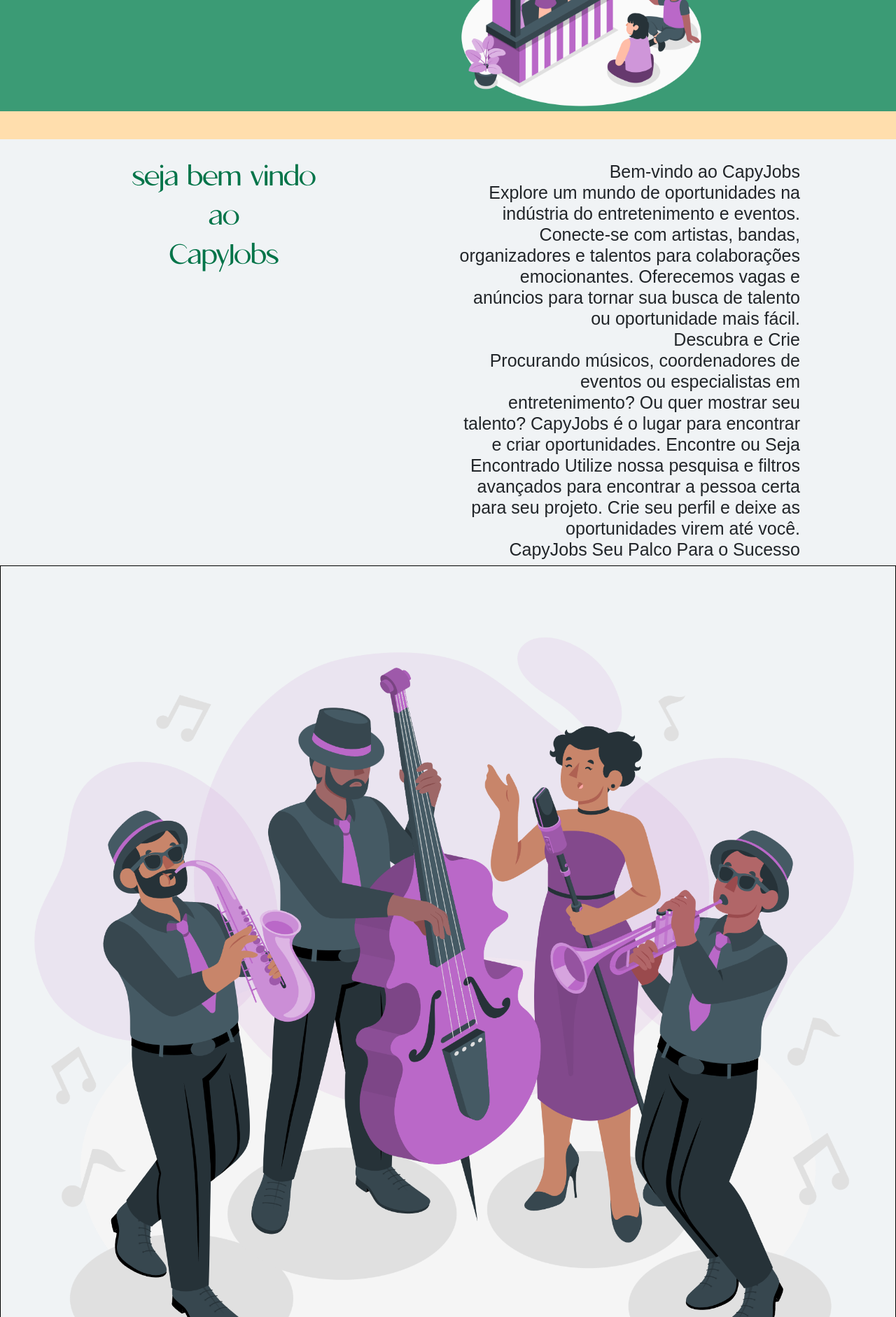
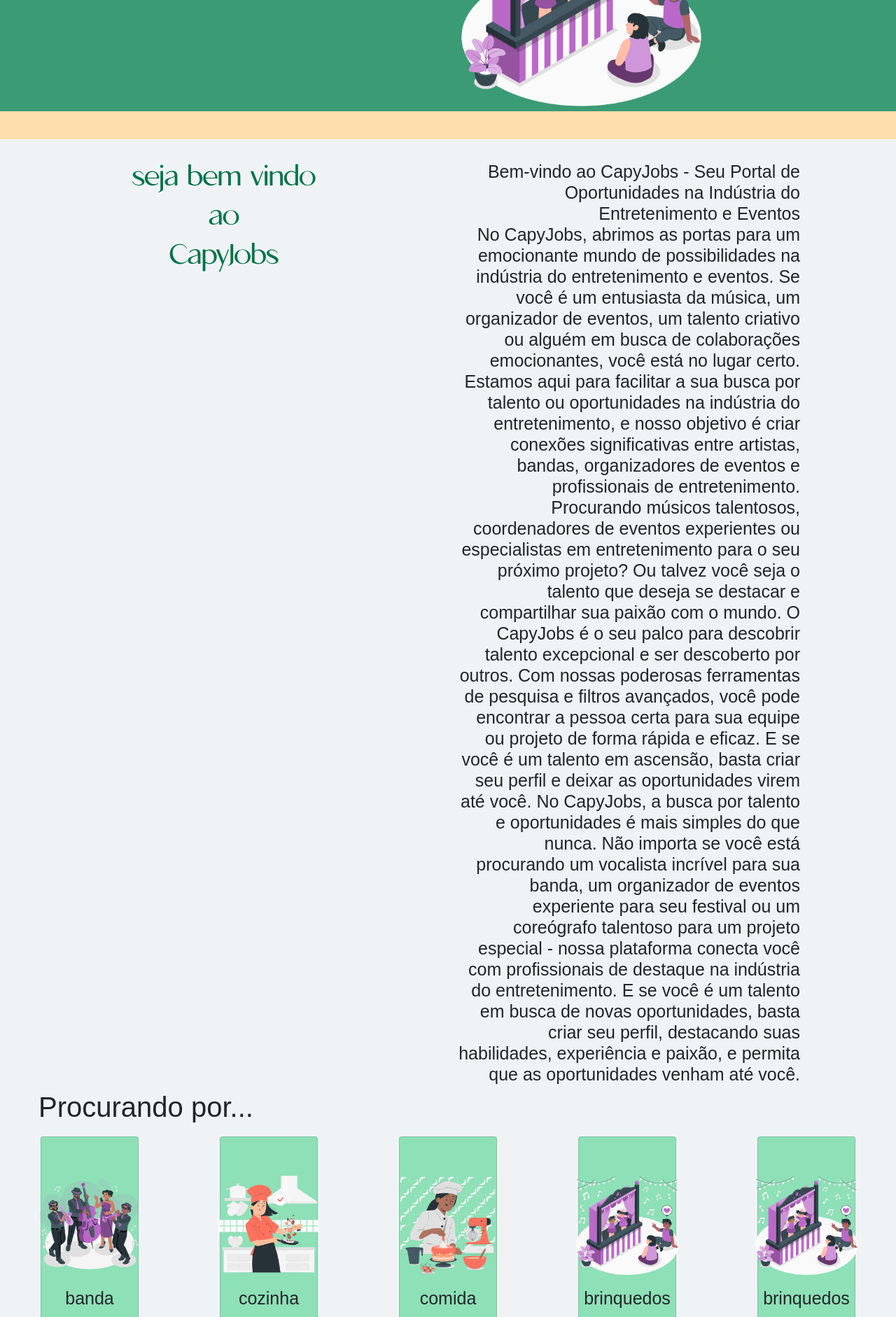
Before and after one commit to Gab0502/CapyJobs, a PHP site: page / in a window 1280 px wide. Shown: the part 278-2160 px from the top of the page at 70% size. Run offline with PHP 8.4, Linux system fonts and the light colour scheme.

Commit message:
index update

```diff
--- a/index.html
+++ b/index.html
@@ -91,43 +91,43 @@
           <div class="col-xl-6">
             <div class="divisao">
               <h1 class="paragrafo1">
-                Bem-vindo ao CapyJobs <br>
-
-                Explore um mundo de oportunidades na indústria do entretenimento e eventos.
-                Conecte-se com artistas, bandas, organizadores e talentos para colaborações emocionantes.
-                Oferecemos vagas e anúncios para tornar sua busca de talento ou oportunidade mais fácil.<br>
-
-                Descubra e Crie <br>
-
-                Procurando músicos, coordenadores de eventos ou especialistas em entretenimento?
-                Ou quer mostrar seu talento?
-                CapyJobs é o lugar para encontrar e criar oportunidades.
-                Encontre ou Seja Encontrado
-                Utilize nossa pesquisa e filtros avançados para encontrar a pessoa certa para seu projeto.
-                Crie seu perfil e deixe as oportunidades virem até você.<br>
-                CapyJobs Seu Palco Para o Sucesso
+                Bem-vindo ao CapyJobs - Seu Portal de Oportunidades na Indústria do Entretenimento e Eventos
+                <br>
+                No CapyJobs, abrimos as portas para um emocionante mundo de possibilidades na indústria do entretenimento e eventos. Se você é um entusiasta da música, um organizador de eventos, um talento criativo ou alguém em busca de colaborações emocionantes, você está no lugar certo. Estamos aqui para facilitar a sua busca por talento ou oportunidades na indústria do entretenimento, e nosso objetivo é criar conexões significativas entre artistas, bandas, organizadores de eventos e profissionais de entretenimento.
+                Procurando músicos talentosos, coordenadores de eventos experientes ou especialistas em entretenimento para o seu próximo projeto? Ou talvez você seja o talento que deseja se destacar e compartilhar sua paixão com o mundo. O CapyJobs é o seu palco para descobrir talento excepcional e ser descoberto por outros. Com nossas poderosas ferramentas de pesquisa e filtros avançados, você pode encontrar a pessoa certa para sua equipe ou projeto de forma rápida e eficaz. E se você é um talento em ascensão, basta criar seu perfil e deixar as oportunidades virem até você.
+                No CapyJobs, a busca por talento e oportunidades é mais simples do que nunca. Não importa se você está procurando um vocalista incrível para sua banda, um organizador de eventos experiente para seu festival ou um coreógrafo talentoso para um projeto especial - nossa plataforma conecta você com profissionais de destaque na indústria do entretenimento. E se você é um talento em busca de novas oportunidades, basta criar seu perfil, destacando suas habilidades, experiência e paixão, e permita que as oportunidades venham até você.
               </h1>
             </div>
           </div>
         </div>
       </div>
     </section>
-    <div class="conteiner">
-      <div class="seção ">
-        <div class="box">
+    <section>
+      <h1 style="margin-left:55px;">Procurando por...</h1>
+      <div class="flex-cards">
+        <div class="card">
           <img src="images/jazz band-amico.png">
+          <h1>banda</h1>
         </div>
-        <div class="box">
+        <div class="card">
           <img src="images/female chef-pana.png" alt="">
+          <h1>cozinha</h1>
         </div>
-        <div class="box">
+        <div class="card">
           <img src="images/pastry chef-pana.png" alt="">
+          <h1>comida</h1>
         </div>
-        <div class="box">
+        <div class="card">
           <img src="images/Puppet show-amico.png" alt="">
+          <h1>brinquedos</h1>
         </div>
+        <div class="card">
+          <img src="images/Puppet show-amico.png" alt="">
+          <h1>brinquedos</h1>
+        </div>
+
       </div>
-    </div>
+    </section>
   </main>
 
   <footer>
--- a/style.css
+++ b/style.css
@@ -68,15 +68,6 @@
     width: 100%;
     margin-top: 5%;
 
-}
-
-.seção{
-    display: flex;
-    flex-wrap: wrap;
-    width: 100%;
-    height: 100%;
-    display: flex;
-    box-sizing: border-box;
 }
 
 .box img {
@@ -159,3 +150,25 @@ header{
     width: 100%;
     height: 40px;
 }
+
+.flex-cards{
+    display: flex;
+    justify-content: space-around;
+    flex-wrap: wrap;
+}
+.card{
+    padding: 50px;
+    margin: 10px;
+    background-color: var(--verdeClaro) !important;
+    border-radius: 100%;
+    align-items: center;
+    width: 11%;
+    height: 350px;
+}
+.card img{
+    width: 150px;
+}
+.card h1{
+    margin-top: 15px;
+    font-size: 25px;
+}
```
